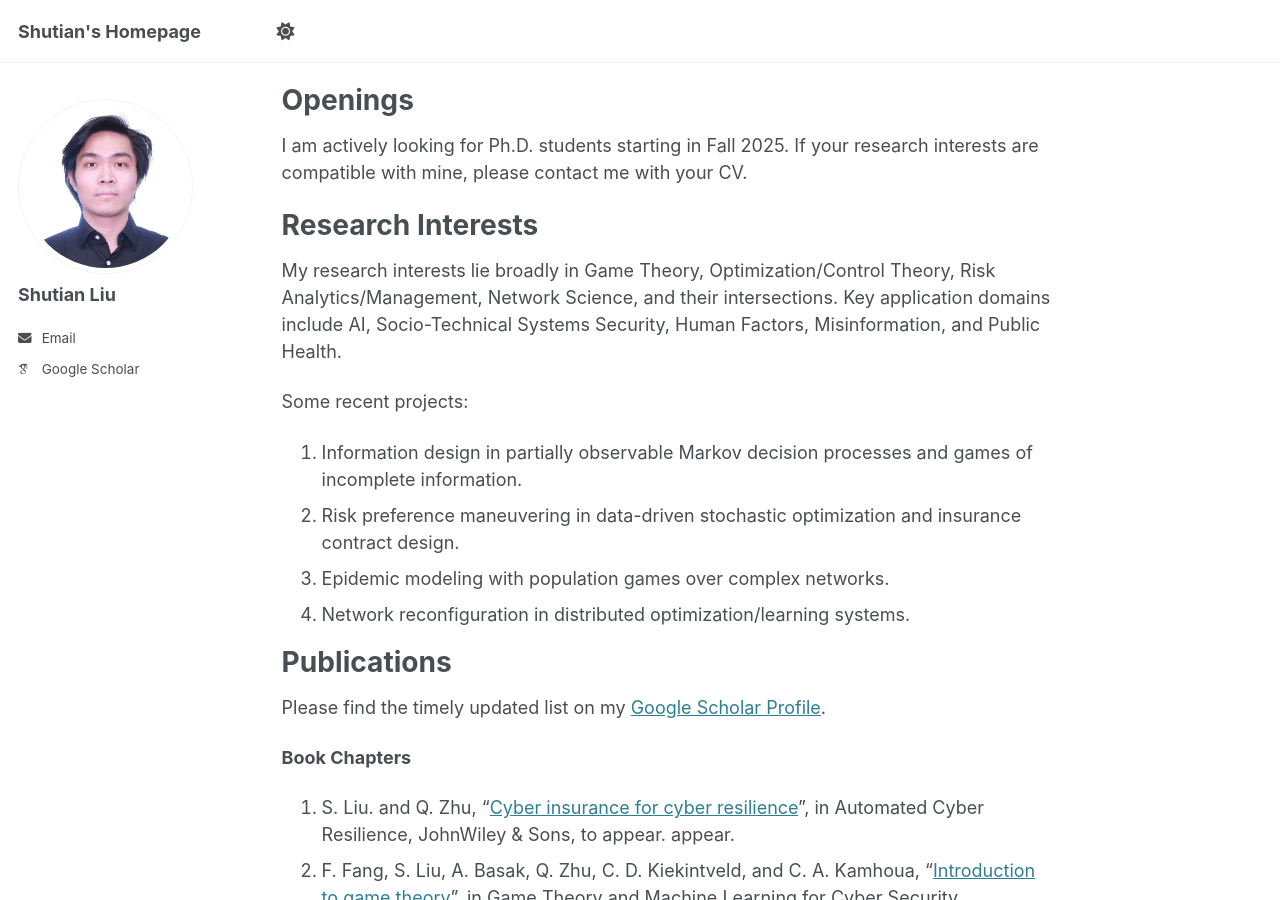
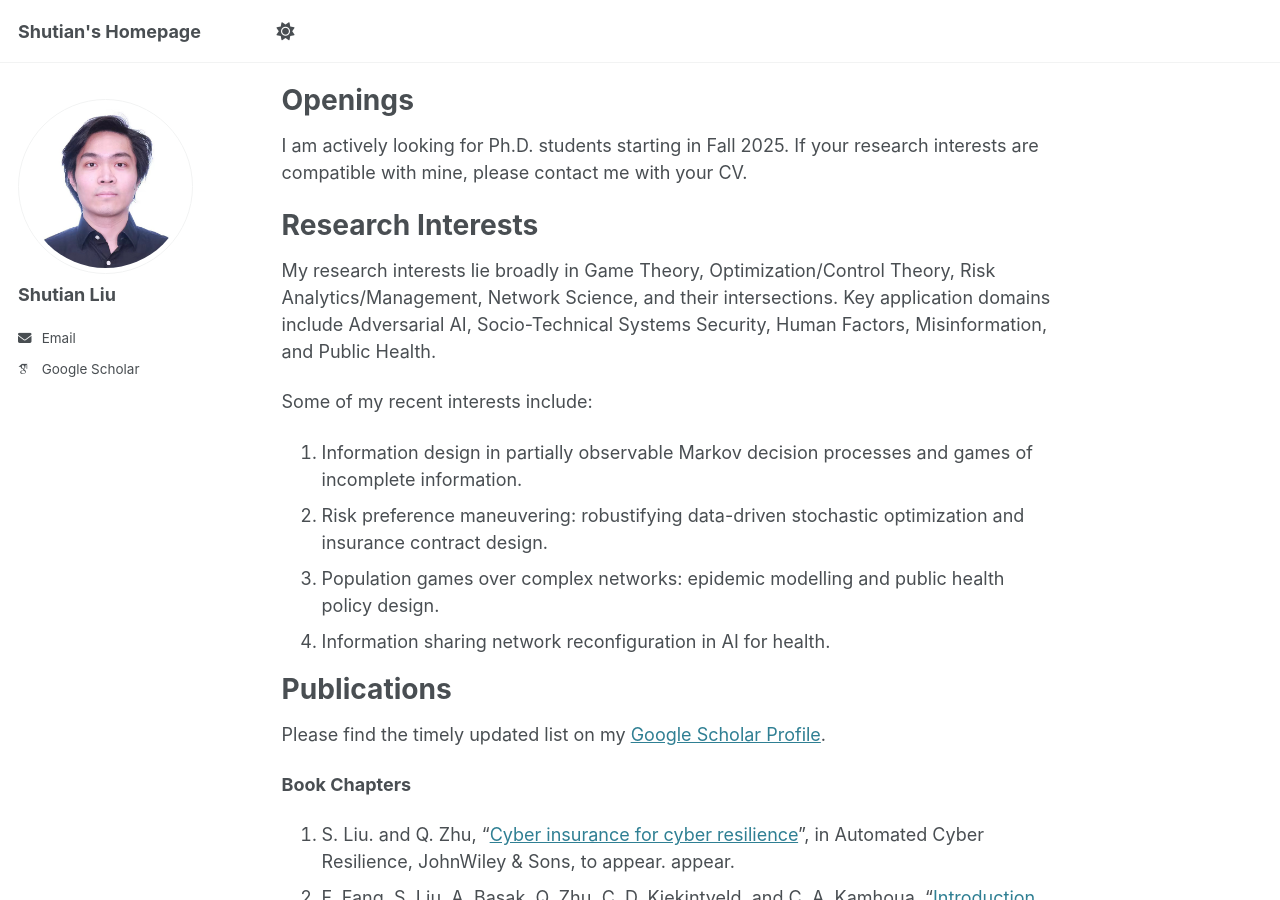
Before and after one commit to ShutianLiu31/shutianliu31.github.io, a Jekyll site: the page built from _pages/about.md, in a window 1280 px wide and 900 px high, scrolled down 266 px. Built offline with Jekyll 4.4.1, drawn with Linux system fonts in a browser that asks for light colours; some web fonts are replaced.

Commit message:
Update about.md

```diff
--- a/_pages/about.md
+++ b/_pages/about.md
@@ -18,14 +18,13 @@ I am actively looking for Ph.D. students starting in Fall 2025. If your research
 Research Interests
 ======
 
-My research interests lie broadly in Game Theory, Optimization/Control Theory, Risk Analytics/Management, Network Science, and their intersections. Key application domains include AI, Socio-Technical Systems Security, Human Factors, Misinformation, and Public Health.
+My research interests lie broadly in Game Theory, Optimization/Control Theory, Risk Analytics/Management, Network Science, and their intersections. Key application domains include Adversarial AI, Socio-Technical Systems Security, Human Factors, Misinformation, and Public Health.
 
-Some recent projects:
+Some of my recent interests include:
 1. Information design in partially observable Markov decision processes and games of incomplete information.
-1. Risk preference maneuvering in data-driven stochastic optimization and insurance contract design.
-1. Epidemic modeling with population games over complex networks.
-1. Network reconfiguration in distributed optimization/learning systems.
-
+1. Risk preference maneuvering: robustifying data-driven stochastic optimization and insurance contract design.
+1. Population games over complex networks: epidemic modelling and public health policy design.
+1. Information sharing network reconfiguration in AI for health.
 
 Publications
 ======
```
